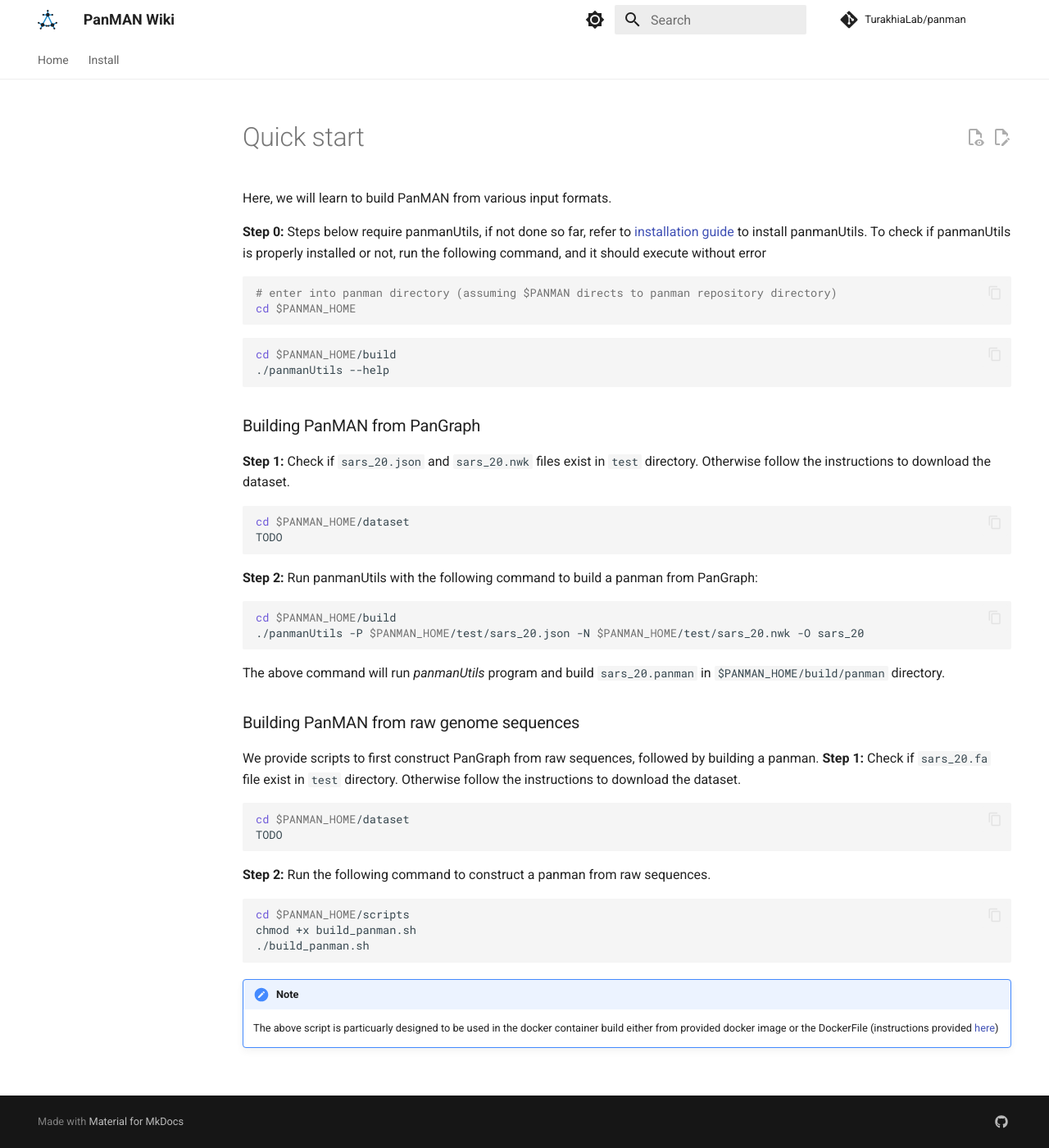
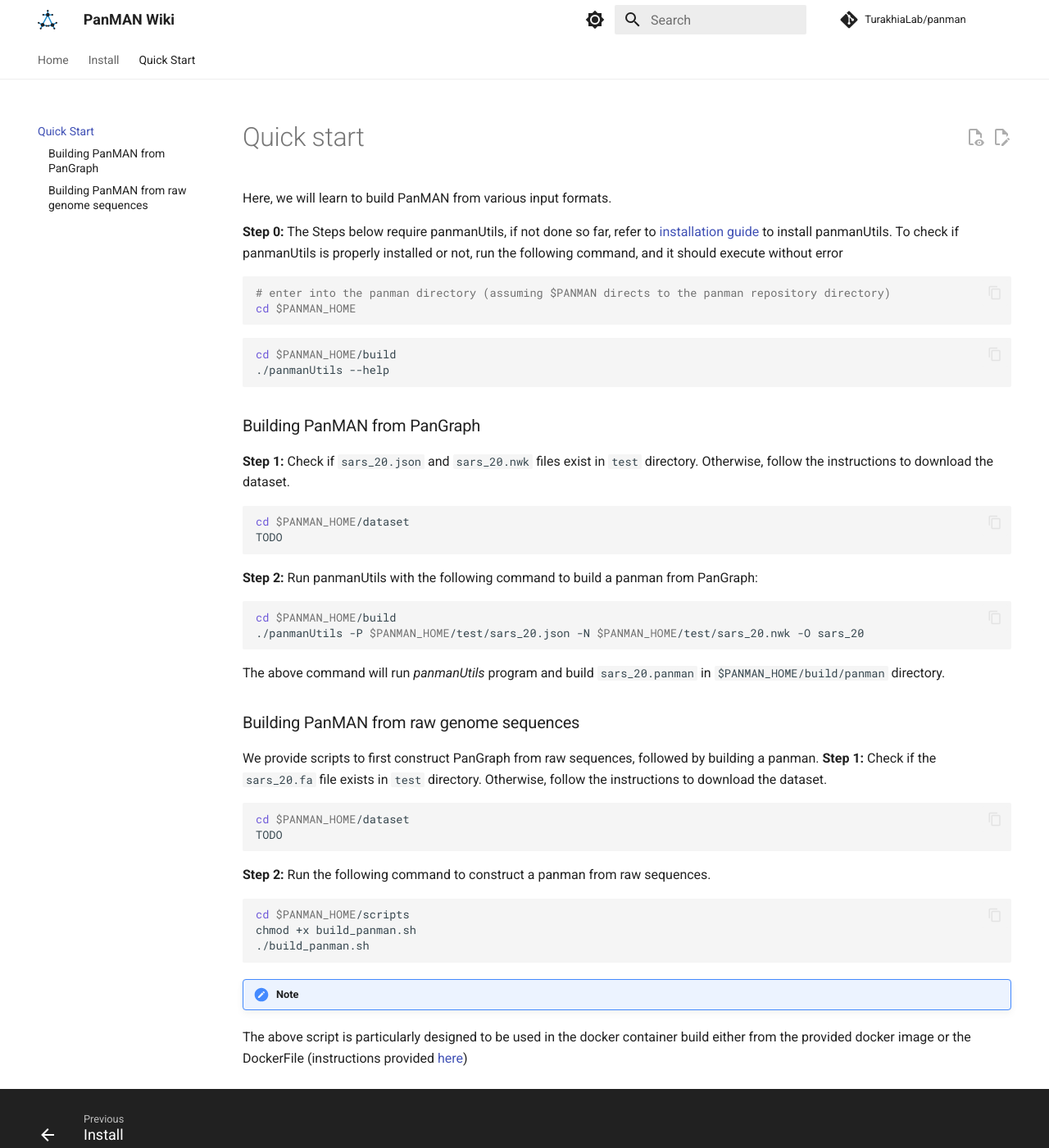
Before and after one commit to TurakhiaLab/panman, an MkDocs documentation site: the page built from docs/quickstart.md, in a window 1280 px wide and 1400 px high. Shown: the whole window at 82% size. Built offline with MkDocs 1.6.1 and Material for MkDocs 9.7.7, drawn with Linux system fonts in a browser that asks for light colours; comment, search, counter and statistics services are not loaded.

Commit message:
added quickstart

````diff
--- a/docs/quickstart.md
+++ b/docs/quickstart.md
@@ -2,9 +2,9 @@
 
 Here, we will learn to build PanMAN from various input formats.
 
-**Step 0:** Steps below require panmanUtils, if not done so far, refer to [installation guide](install.md) to install panmanUtils. To check if panmanUtils is properly installed or not, run the following command, and it should execute without error
+**Step 0:** The Steps below require panmanUtils, if not done so far, refer to [installation guide](install.md) to install panmanUtils. To check if panmanUtils is properly installed or not, run the following command, and it should execute without error
 ```bash
-# enter into panman directory (assuming $PANMAN directs to panman repository directory)
+# enter into the panman directory (assuming $PANMAN directs to the panman repository directory)
 cd $PANMAN_HOME
 ```
 ```bash
@@ -13,7 +13,7 @@
 ```
 ### Building PanMAN from PanGraph
 
-**Step 1:** Check if `sars_20.json` and `sars_20.nwk` files exist in `test` directory. Otherwise follow the instructions to download the dataset.
+**Step 1:** Check if `sars_20.json` and `sars_20.nwk` files exist in `test` directory. Otherwise, follow the instructions to download the dataset.
 
 ```bash
 cd $PANMAN_HOME/dataset
@@ -30,7 +30,7 @@
 
 ### Building PanMAN from raw genome sequences
 We provide scripts to first construct PanGraph from raw sequences, followed by building a panman.
-**Step 1:** Check if `sars_20.fa` file exist in `test` directory. Otherwise follow the instructions to download the dataset.
+**Step 1:** Check if the `sars_20.fa` file exists in `test` directory. Otherwise, follow the instructions to download the dataset.
 
 ```bash
 cd $PANMAN_HOME/dataset
@@ -45,4 +45,4 @@
 ./build_panman.sh
 ```
 !!!Note
-    The above script is particuarly designed to be used in the docker container build either from provided docker image or the DockerFile (instructions provided [here](install.md))
+ The above script is particularly designed to be used in the docker container build either from the provided docker image or the DockerFile (instructions provided [here](install.md))
--- a/mkdocs.yml
+++ b/mkdocs.yml
@@ -82,6 +82,7 @@
 nav:
   - Home: index.md
   - Install: install.md
+  - Quick Start: quickstart.md
 
 extra_javascript:
   - javascripts/mathjax.js
````
